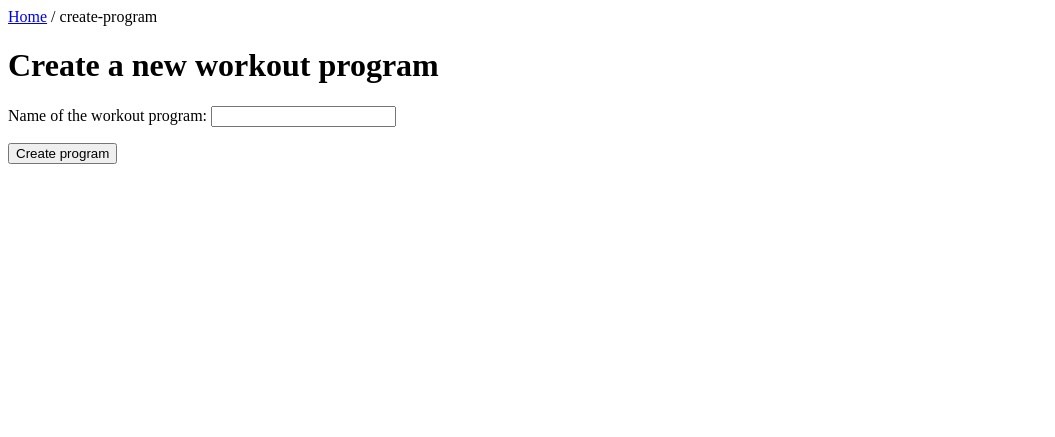
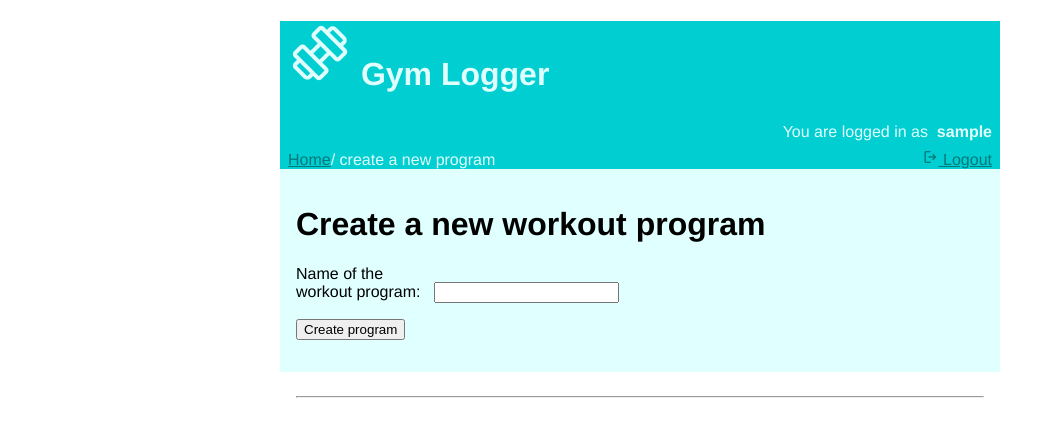
Before and after one commit to hurbios/gym-logger, a Flask app: page /create-program in a window 1280 px wide. Shown: the top 437 px of the page, without its empty margins (0-1055 px from the left). Run offline with Flask 3, Linux system fonts and the light colour scheme; the visitor is signed in with stand-in values (Sample User, id 1).

Commit message:
Add common frontend layout

```diff
--- /dev/null
+++ b/static/layout.css
@@ -0,0 +1,80 @@
+body {
+  margin: auto;
+  max-width: 45em;
+  font-family: 'Helvetica', 'Arial', sans-serif;
+  background: white;
+}
+
+.header {
+  background: darkturquoise;
+  /* background: turquoise linear-gradient(); */
+  /* font-weight: bold; */
+  padding: 0em 0.5em 0em 0.5em;
+  /* font-size: 2em; */
+  a {
+    color: rgb(1, 120, 122);
+    text-decoration-line: underline;
+    text-decoration-style: solid;
+  }
+  h1 {
+    color: lightcyan;
+  }
+  h1 .material-symbols-outlined {
+    font-size: 2em;
+    font-variation-settings:
+    'FILL' 0,
+    'wght' 400,
+    'GRAD' 0,
+    'opsz' 50
+  }
+  color: lightcyan;
+
+  .header-controls {
+    /* background-color: red; */
+    width: 100%;
+    display: flex;
+    .path {
+      /* background-color: blueviolet; */
+      width: 50%;
+      display: flex;
+      align-items: flex-end;
+    }
+    .username {
+      /* background-color: blue; */
+      width: 50%;
+      display: inline-block;
+    }
+    .username .material-symbols-outlined {
+      font-size: 1em;
+      font-variation-settings:
+      'FILL' 0,
+      'wght' 400,
+      'GRAD' 0,
+      'opsz' 24
+    }
+    .username .inner-username {
+      display: flex;
+      align-items: flex-end;
+      justify-content: right;
+      padding-top: 0.5em;
+    }
+  }
+}
+
+.content {
+  background: lightcyan;
+  padding: 1em;
+
+  /* input {
+    width: 20ch;
+  } */
+  label {
+    display: inline-block;
+    width: 15ch;
+  }
+}
+
+.footer {
+  /* background: linear-gradient(lightgray,gray); */
+  padding: 1em 1em 0em 1em;
+}
--- a/templates/create-new-program.html
+++ b/templates/create-new-program.html
@@ -1,5 +1,7 @@
-<!DOCTYPE html>
-
+{% extends "layout.html" %}
+{% block path %}<a href="/">Home</a> / create a new program{% endblock %}
+{% block title %}Create a new program{% endblock %}
+{% block content %}
 <script>
   function validateText(name, value) {
     if (typeof value !== "string" || value.length > 100) {
@@ -14,7 +16,6 @@
   }
 </script>
 
-<a href="/">Home</a> / create-program
 <form action="/create-program" method="POST" id="program_data" onsubmit="return validateForm(this)">
   <h1>Create a new workout program</h1>
   <label for="program_name">Name of the workout program:</label>
@@ -23,3 +24,4 @@
   <input type="hidden" name="csrf_token" value="{{ session.csrf_token }}">
   <input type="submit" value="Create program">
 </form>
+{% endblock %}
--- /dev/null
+++ b/templates/layout.html
@@ -0,0 +1,43 @@
+<!doctype html>
+<head>
+  <title>Gym Logger - {% block title %}{% endblock %}</title>
+  <link rel="stylesheet" href="https://fonts.googleapis.com/css2?family=Material+Symbols+Outlined:opsz,wght,FILL,GRAD@20..48,100..700,0..1,-50..200" />
+  <link rel="stylesheet" href="{{ url_for('static', filename='layout.css') }}">
+  <meta name="viewport" content="width=device-width, initial-scale=1">
+</head>
+<body>
+  <div class="header">
+    <h1>
+      <span class="material-symbols-outlined">
+        exercise
+      </span>
+      Gym Logger
+    </h1>
+    <div class="header-controls">
+      <div class="path">{% block path %}{% endblock %}</div>
+      <div class="username" >
+        {% if session.username %}
+        <div class="inner-username">
+          You are logged in as <b style="padding-left: 1ch;">{{ session.username }}</b>
+        </div>
+        <div class="inner-username">
+          <a href="/logout">
+            <span class="material-symbols-outlined">
+              logout
+            </span>
+            Logout
+          </a>
+        </div>
+        {% endif %}
+      </div>
+    </div>
+  </div>
+  <div class="content">
+  {% block content %}{% endblock %}
+  </div>
+  <div class="footer">
+    <hr>
+    <p>
+    <!-- Voit lähettää palautetta <a href="#">tästä</a> -->
+  </div>
+</body>
```
Also changed, not shown: templates/add-result.html (+5 -2 lines), templates/edit-program-name.html (+5 -3 lines), templates/edit-program.html (+5 -2 lines), templates/index.html (+6 -5 lines), templates/register.html (+5 -3 lines), templates/results.html (+5 -2 lines), README.md.
